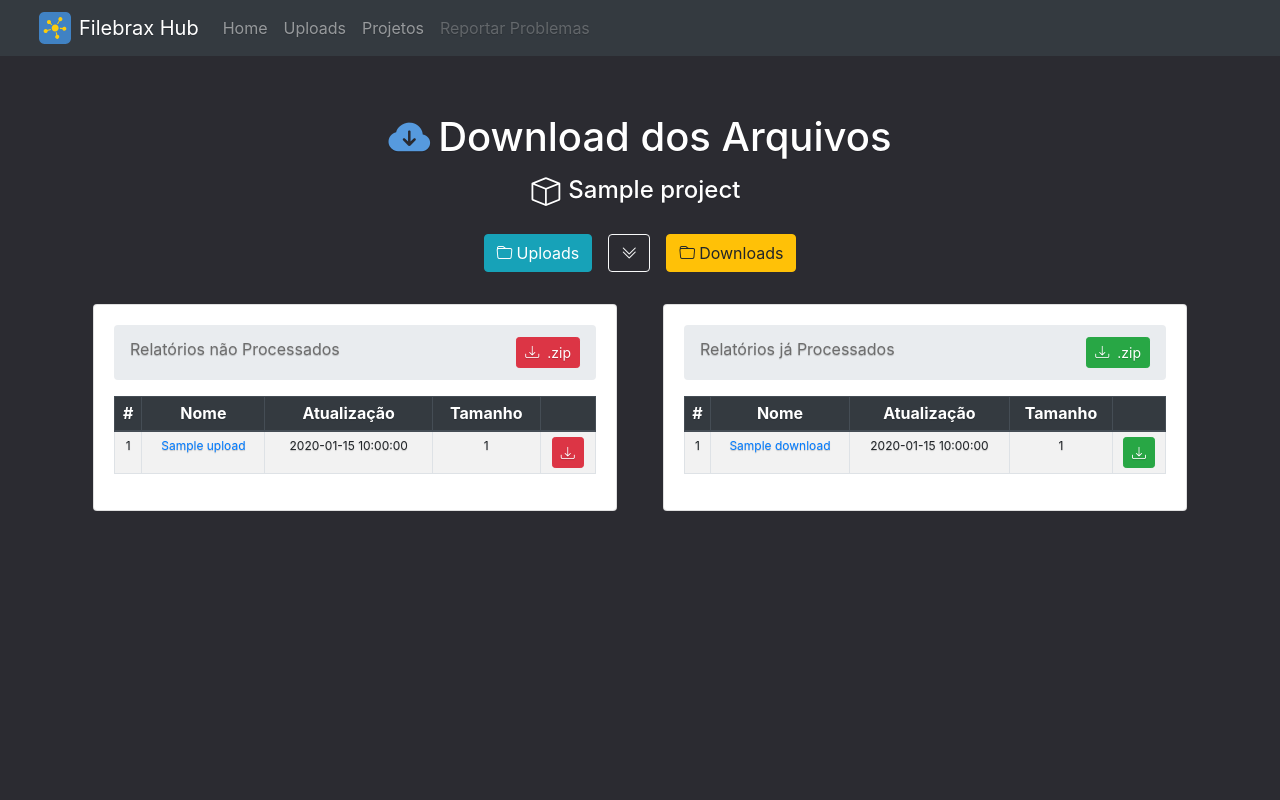
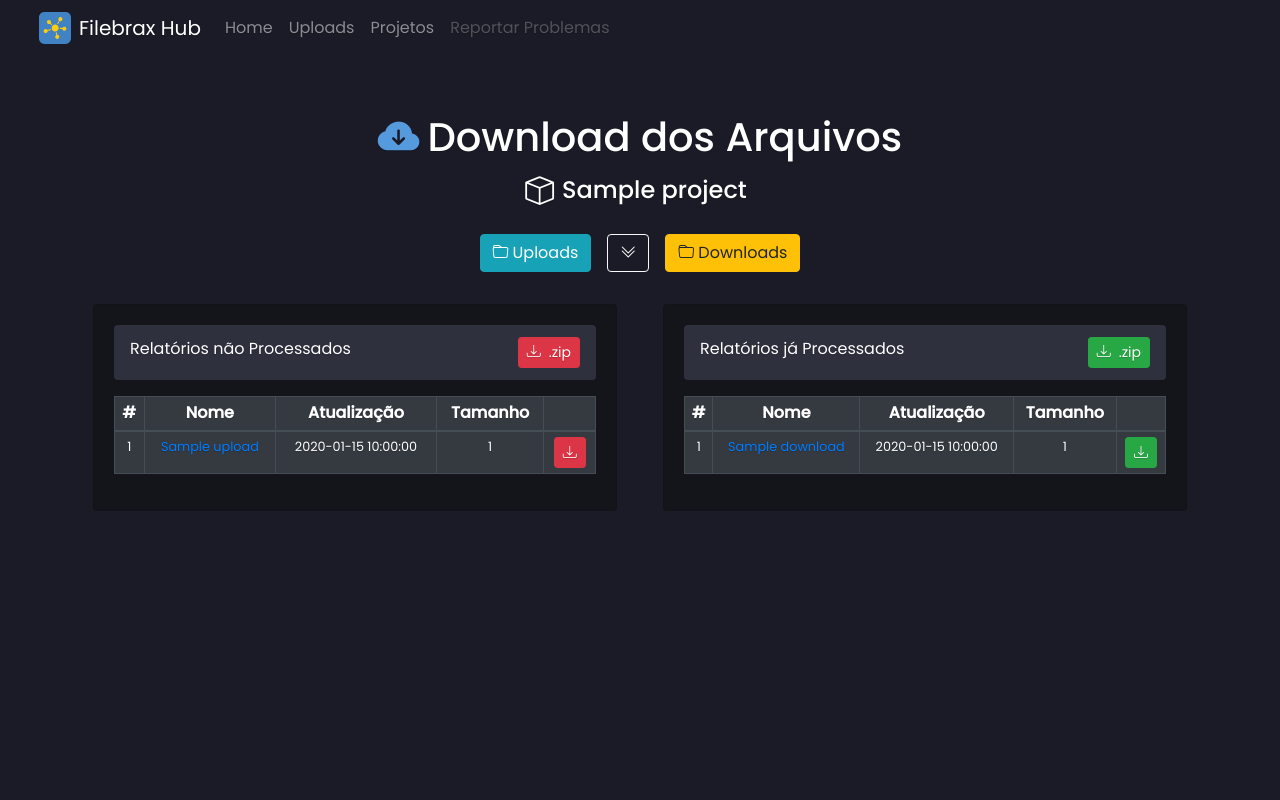
Before and after one commit to victorbrax/filebrax-hub, a Flask app: template templates/downloads/downloads.html in a window 1280 px wide. Run offline with Flask 3, Linux system fonts and the light colour scheme; the template is opened without the code that fills it: most values are stand-ins (such as "Sample title", 1, 10 or a date in 2020).

Commit message:
melhorias no style

```diff
--- a/static/css/styles.css
+++ b/static/css/styles.css
@@ -1,51 +1,54 @@
+@import url('https://fonts.googleapis.com/css2?family=Poppins:wght@400;500&display=swap');
 
-body {
-    background-color: rgb(27, 25, 33);
-    color: white;
+:root {
+  --background_dark: #1b1b27;
+  --background_light: #2e303e;
+  --ultra_dark: #14141b;
 }
 
-  #tale {
-    background-color: blue;
+html,
+body {
+  font-family: 'Poppins', sans-serif;
+  text-align: center;
+  text-shadow: 0 1px 1px rgba(0, 0, 0, .2);
+  color: #fff;
+  height: 100%;
+  background-color: var(--background_dark);
 }
 
 td {
-    font-size: 12px;
+  font-size: 0.8rem;
+}
+
+.card {
+  background: var(--ultra_dark);
+}
+
+ol.breadcrumb {
+  background: var(--background_light);
 }
 
 .breadcrumb-item {
-    color: rgb(109, 109, 109);
+  color: rgb(255, 255, 255);
 }
 
-  .breadcrumb-item.active {
-    color: rgb(0, 0, 0);
-    font-weight: bold;
-  }
 
 #folderpath {
   color: black;
 }
 
 #projects-table {
-    background-color: white;
+  background-color: var(--ultra_dark);
   border-radius: 0.5rem;
 }
 
-  html,
-  body {
-    height: 100%;
-    background-color: #2b2b31;
-  }
-  body {
-    color: #fff;
-    text-align: center;
-    text-shadow: 0 1px 1px rgba(0,0,0,.2);
-  }
+
 
 .home-page {
   background-image: url("/static/images/home_background.jpg");
-    box-shadow: inset 0 0 50px rgba(0, 0, 0, 0.3);
+  box-shadow: inset 0 0 300rem rgba(0, 0, 0, 0.952);
   background-size: cover;
   background-repeat: no-repeat;
   position: relative;
-    text-shadow: 0 1px 1px rgba(0,0,0,.6);
+  text-shadow: 0 1px 1px rgba(0, 0, 0, .6);
 }
--- a/templates/admin/menu.html
+++ b/templates/admin/menu.html
@@ -13,7 +13,7 @@ Projetos
 
   <div class="col-md-6 p-3 mx-auto" id="projects-table">
     <!-- Tabela de Projetos  -->
-    <table class="table table-bordered table-hover table-sm">
+    <table class="table table-dark table-bordered table-hover table-sm">
       <thead class="thead-dark">
         <tr>
           <th scope="col">#</th>
--- a/templates/downloads/downloads.html
+++ b/templates/downloads/downloads.html
@@ -43,15 +43,15 @@ Download de Projetos
               <li class="breadcrumb-item">Relatórios não Processados</li>
               <!-- Botãozinho de Download do .zip -->
               <li class="ml-auto">
-                <a href="{{ url_for('downloads.zip', project=project, id=1) }}"
-                  class="btn btn-danger btn-sm mb-0"><i class="bi bi-download mr-2"></i>.zip</a>
+                <a href="{{ url_for('downloads.zip', project=project, id=1) }}" class="btn btn-danger btn-sm mb-0"><i
+                    class="bi bi-download mr-2"></i>.zip</a>
               </li>
             </ol>
           </nav>
 
           <!-- Tabela do Diretório Uploads -->
-          <table class="table table-striped table-bordered table-hover table-sm">
-            <thead class="thead-dark">
+          <table class="table table-dark table-bordered table-hover table-sm">
+            <thead class="thead">
               <tr>
                 <th scope="col">#</th>
                 <th scope="col">Nome</th>
@@ -67,7 +67,8 @@ Download de Projetos
                 <td><a href="{{ upload.url }}">{{ upload.name }}</a></td>
                 <td class="text-center">{{ format_date(upload.modified) }}</td>
                 <td class="text-center">{{ format_size(upload.size) }}</td>
-                <td><a class="btn btn-danger btn-sm" href="{{ upload.url }}" download><i class="bi bi-download"></i></a></td>
+                <td><a class="btn btn-danger btn-sm" href="{{ upload.url }}" download><i class="bi bi-download"></i></a>
+                </td>
               </tr>
               {% endfor %}
             </tbody>
@@ -94,8 +95,8 @@ Download de Projetos
           </nav>
 
           <!-- Tabela do Diretório Downloads -->
-          <table class="table table-striped table-bordered table-hover table-sm">
-            <thead class="thead-dark">
+          <table class="table table-dark table-bordered table-hover table-sm">
+            <thead>
               <tr>
                 <th scope="col">#</th>
                 <th scope="col">Nome</th>
@@ -111,7 +112,8 @@ Download de Projetos
                 <td><a href="{{ download.url }}">{{ download.name }}</a></td>
                 <td class="text-center">{{ format_date(download.modified) }}</td>
                 <td class="text-center">{{ format_size(download.size) }}</td>
-                <td><a class="btn btn-success btn-sm" href="{{ download.url }}" download><i class="bi bi-download"></i></a></td>
+                <td><a class="btn btn-success btn-sm" href="{{ download.url }}" download><i
+                      class="bi bi-download"></i></a></td>
               </tr>
               {% endfor %}
             </tbody>
@@ -121,6 +123,6 @@ Download de Projetos
       </div>
     </div>
   </div>
-<!-- Fim da Mecânica do Collapse -->
+  <!-- Fim da Mecânica do Collapse -->
 </div>
 {% endblock %}
--- a/templates/layouts/navbar.html
+++ b/templates/layouts/navbar.html
@@ -1,5 +1,5 @@
 {% block navbar %}
-  <nav class="navbar navbar-expand-lg navbar-dark bg-dark">
+  <nav class="navbar navbar-expand-lg navbar-dark">
     <div class="container-fluid">
       <img class="mx-2" src="/static/images/filebrax_icon.svg" alt="logotipo-filebrax" style="height: 2rem">
       <a class="navbar-brand" href="{{ url_for('home.home_page') }}">Filebrax Hub</a>
```
Also changed, not shown: apps/includes/routes.py (line endings or trailing spaces). Lines whose indentation alone changed are shown as unchanged.
